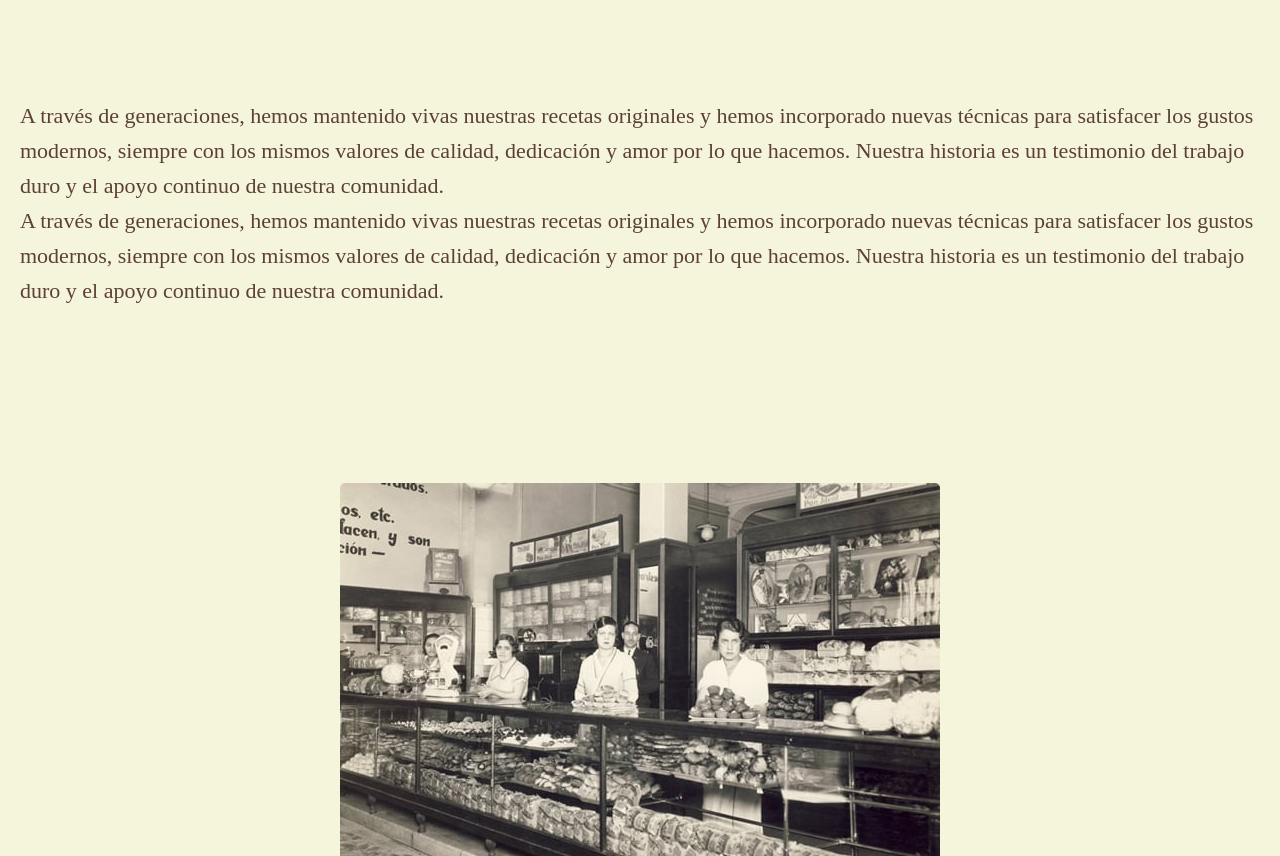
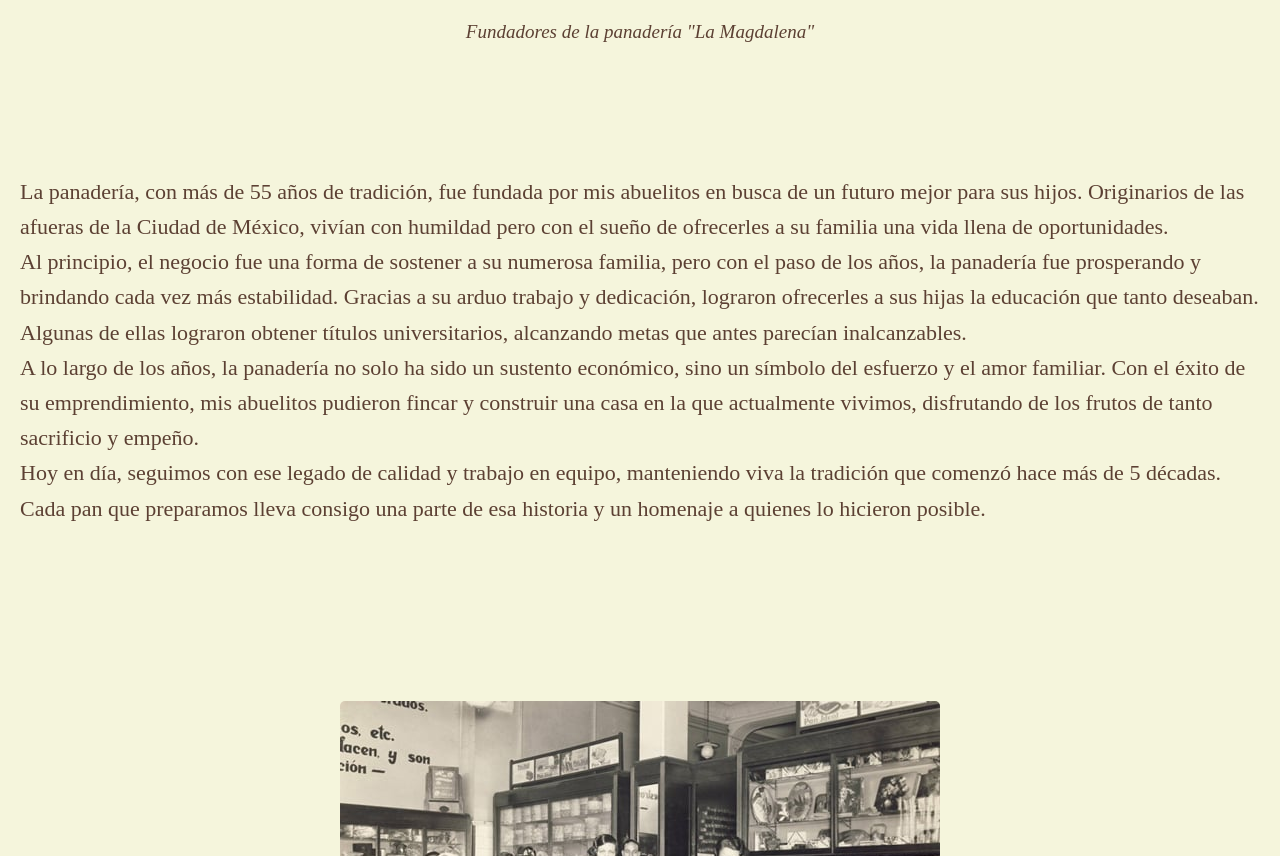
Before and after one commit to swarovsky117/Panader-a-la-Magdalena, a plain HTML site: page historia.html in a window 1280 px wide. Shown: the part 1084-1940 px from the top of the page. Drawn offline with Linux system fonts and the light colour scheme.

Commit message:
Actualización de la sección Historia con más texto

```diff
--- a/historia.html
+++ b/historia.html
@@ -27,18 +27,23 @@
     <main>
         <section class="historia">
             <h2>Nuestra Historia</h2>
-            <p>Desde sus humildes comienzos, Panadería La Magdalena ha sido un faro de tradición y calidad en la comunidad. Fundada hace más de 50 años, nuestra panadería nació del sueño de una familia apasionada por la panadería artesanal, con el compromiso de ofrecer panes frescos y deliciosos cada día.</p>
+            <p>Desde sus humildes comienzos, Panadería La Magdalena ha sido un faro de tradición y calidad en la comunidad. Fundada hace más de 55 años, nuestra panadería nació de la necesidad de una familia humilde que vinieron de las afueras de la CDMX, para cubrir las necesidades de varios hijos y tener una mejor calidad de vida,se caracteriza por ser una panadería artesanal, con el compromiso de ofrecer panes frescos y deliciosos cada día y con precios economicos.</p>
 
-            <p>A través de generaciones, hemos mantenido vivas nuestras recetas originales y hemos incorporado nuevas técnicas para satisfacer los gustos modernos, siempre con los mismos valores de calidad, dedicación y amor por lo que hacemos. Nuestra historia es un testimonio del trabajo duro y el apoyo continuo de nuestra comunidad.</p>
+            <p>A través de generaciones, hemos mantenido vivas nuestras recetas originales y hemos incorporado nuevas técnicas para satisfacer los gustos modernos, siempre con los mismos valores de calidad, dedicación y amor por lo que hacemos. Nuestra historia es un testimonio del trabajo duro y el apoyo continuo de la familia Ramirez Villa y de la comunidad.</p>
 
+    <h3>Los fundadores</h3>
 
         <div class="image-grid historia">
             <img src="historia2.jpg" alt="Fundadores de la panadería">
             <figcaption class="caption">Fundadores de la panadería "La Magdalena"</figcaption>
         </div>
 
-<p>A través de generaciones, hemos mantenido vivas nuestras recetas originales y hemos incorporado nuevas técnicas para satisfacer los gustos modernos, siempre con los mismos valores de calidad, dedicación y amor por lo que hacemos. Nuestra historia es un testimonio del trabajo duro y el apoyo continuo de nuestra comunidad.</p>
-<p>A través de generaciones, hemos mantenido vivas nuestras recetas originales y hemos incorporado nuevas técnicas para satisfacer los gustos modernos, siempre con los mismos valores de calidad, dedicación y amor por lo que hacemos. Nuestra historia es un testimonio del trabajo duro y el apoyo continuo de nuestra comunidad.</p>
+<p>La panadería, con más de 55 años de tradición, fue fundada por mis abuelitos en busca de un futuro mejor para sus hijos. Originarios de las afueras de la Ciudad de México, vivían con humildad pero con el sueño de ofrecerles a su familia una vida llena de oportunidades.</p>
+<p>Al principio, el negocio fue una forma de sostener a su numerosa familia, pero con el paso de los años, la panadería fue prosperando y brindando cada vez más estabilidad. Gracias a su arduo trabajo y dedicación, lograron ofrecerles a sus hijas la educación que tanto deseaban. Algunas de ellas lograron obtener títulos universitarios, alcanzando metas que antes parecían inalcanzables.</p>
+
+<p>A lo largo de los años, la panadería no solo ha sido un sustento económico, sino un símbolo del esfuerzo y el amor familiar. Con el éxito de su emprendimiento, mis abuelitos pudieron fincar y construir una casa en la que actualmente vivimos, disfrutando de los frutos de tanto sacrificio y empeño.</p>
+
+<p>Hoy en día, seguimos con ese legado de calidad y trabajo en equipo, manteniendo viva la tradición que comenzó hace más de 5 décadas. Cada pan que preparamos lleva consigo una parte de esa historia y un homenaje a quienes lo hicieron posible.</p>
 
 
 <div class="image-grid historia2">
```
Also changed, not shown: terminos.html (+2 -2 lines).
